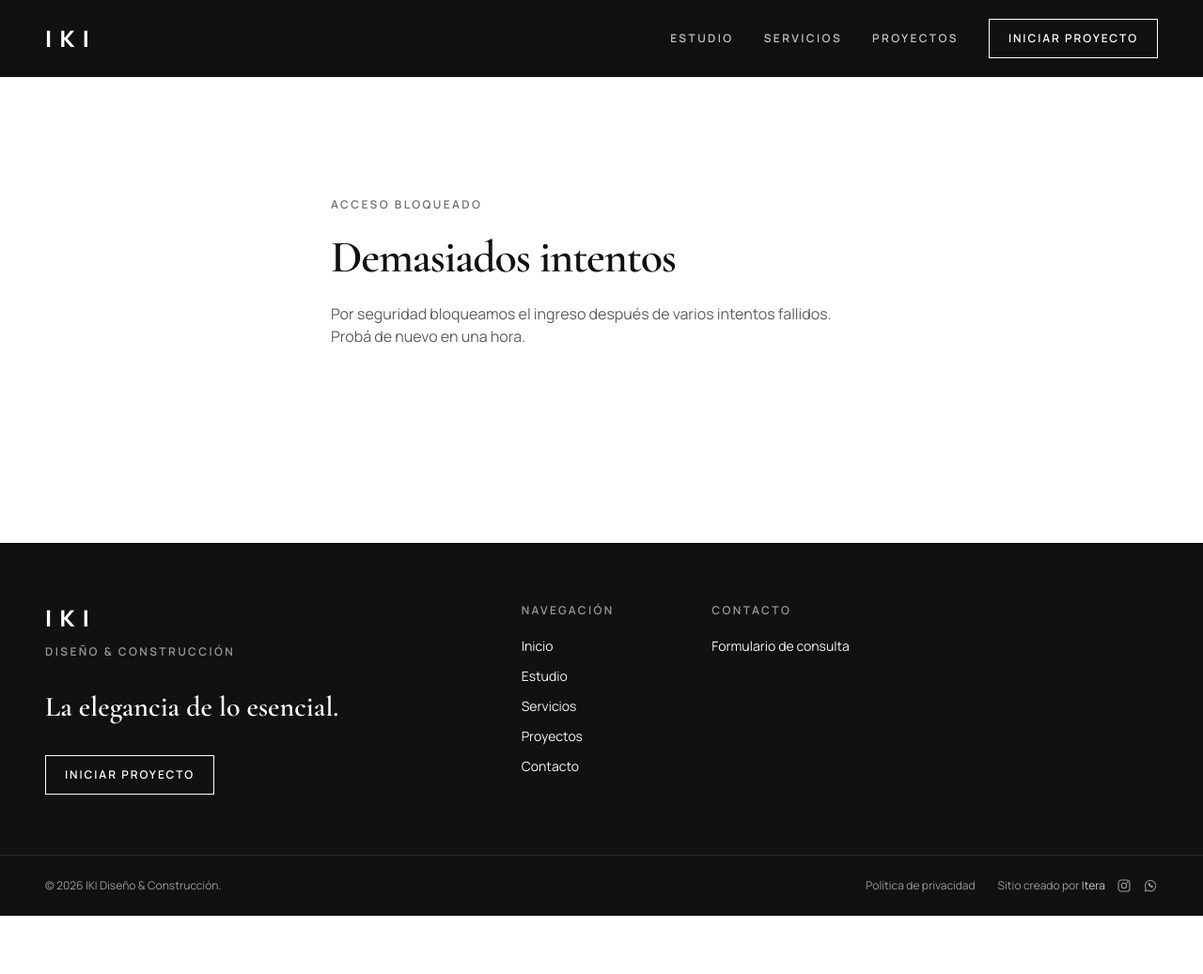
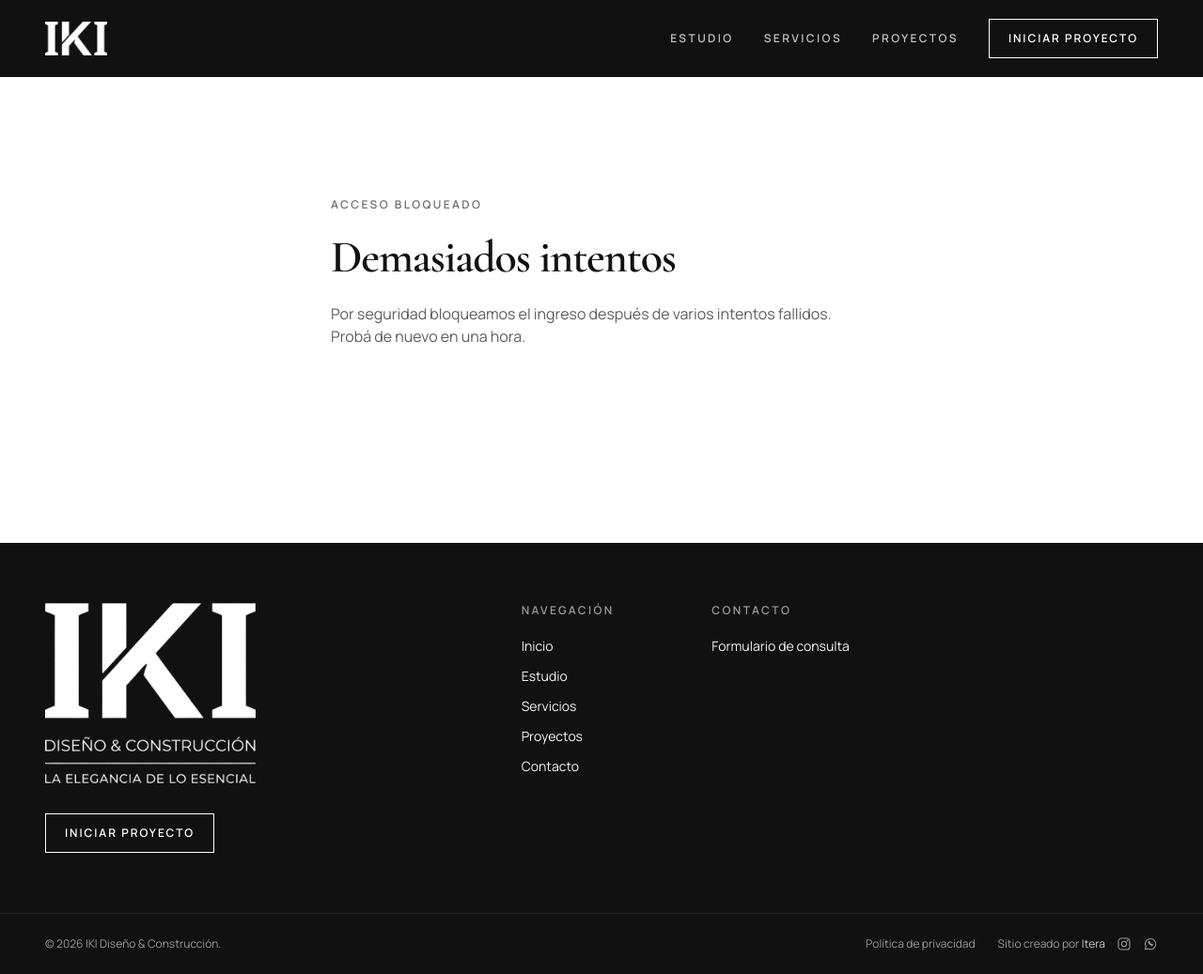
Before and after one commit to JuanPabloSantagati/Iki-Construccion, a Django app: template templates/axes_locked.html in a window 1280 px wide. Shown: the whole page at 94% size. Before the commit the page ends 975 px from the top, so only its background shows below. Run offline with Django 5.2, Linux system fonts and the light colour scheme; the template is opened without the code that fills it, so the values that code supplies are empty; style sheets or scripts are compiled from the project's sources.

Commit message:
feat(core): logo de IKI en header, footer y favicon
Versiones blancas y negras con fondo transparente, extraídas del JPEG original
(assets/logo-original.jpeg, no se publica). Reemplaza el favicon provisorio.

Co-Authored-By: Claude Opus 5.5 <noreply@anthropic.com>

```diff
--- a/templates/base.html
+++ b/templates/base.html
@@ -8,9 +8,9 @@
   {# HTMX sin eval, sin <script> inyectados y sin estilos inline: compatible con una CSP estricta #}
   <meta name="htmx-config" content='{"includeIndicatorStyles": false, "allowEval": false, "allowScriptTags": false, "selfRequestsOnly": true}'>
   <link rel="icon" href="{% static 'img/favicon.ico' %}" sizes="48x48">
-  <link rel="icon" href="{% static 'img/favicon.svg' %}" type="image/svg+xml">
+  <link rel="icon" href="{% static 'img/favicon-512.png' %}" type="image/png" sizes="512x512">
   <link rel="apple-touch-icon" href="{% static 'img/apple-touch-icon.png' %}">
-  <meta name="theme-color" content="#ffffff">
+  <meta name="theme-color" content="#111111">
   {% absolute_url request.path as canonical %}
   <link rel="canonical" href="{{ canonical }}">
   <meta property="og:site_name" content="IKI Diseño &amp; Construcción">
--- a/templates/partials/footer.html
+++ b/templates/partials/footer.html
@@ -1,10 +1,8 @@
-{% load iki %}
+{% load iki static %}
 <footer class="mt-16 bg-ink text-mist md:mt-20">
   <div class="container-site grid gap-12 py-16 md:grid-cols-2 lg:grid-cols-12 lg:gap-8">
     <div class="lg:col-span-5">
-      <p class="text-2xl font-extrabold tracking-[0.35em] text-paper">IKI</p>
-      <p class="eyebrow mt-3 text-mist/60">Diseño &amp; Construcción</p>
-      <p class="mt-8 max-w-xs font-display text-3xl font-semibold leading-tight text-paper">La elegancia de lo esencial.</p>
+      <img src="{% static 'img/logo-iki-completo-white.png' %}" alt="IKI Diseño &amp; Construcción. La elegancia de lo esencial." width="560" height="480" loading="lazy" class="w-48 md:w-56">
       <a href="{% url 'contact:form' %}" class="btn-outline mt-8 border-paper text-paper hover:bg-paper hover:text-ink">Iniciar proyecto</a>
     </div>
 
--- a/templates/partials/header.html
+++ b/templates/partials/header.html
@@ -1,6 +1,9 @@
+{% load static %}
 <header class="sticky top-0 z-40 bg-ink text-paper">
   <div class="container-site flex items-center justify-between gap-6 py-4 md:py-5">
-    <a href="{% url 'core:home' %}" class="text-2xl font-extrabold tracking-[0.35em]" aria-label="IKI — Inicio">IKI</a>
+    <a href="{% url 'core:home' %}" class="shrink-0" aria-label="IKI — Inicio">
+      <img src="{% static 'img/logo-iki-white.png' %}" alt="IKI" width="292" height="160" class="h-8 w-auto md:h-9">
+    </a>
 
     <nav class="hidden items-center gap-8 lg:flex" aria-label="Principal">
       <a href="{% url 'core:studio' %}" class="eyebrow font-semibold text-paper/75 hover:text-paper">Estudio</a>
```
Also changed, not shown: tests/test_pages.py (+1 -1 lines), assets/logo-original.jpeg (added), static/img/apple-touch-icon.png, static/img/favicon-512.png (added), static/img/favicon.ico, static/img/favicon.svg (deleted), static/img/logo-iki-black.png (added), static/img/logo-iki-completo-black.png (added), static/img/logo-iki-completo-white.png (added), static/img/logo-iki-white.png (added).
